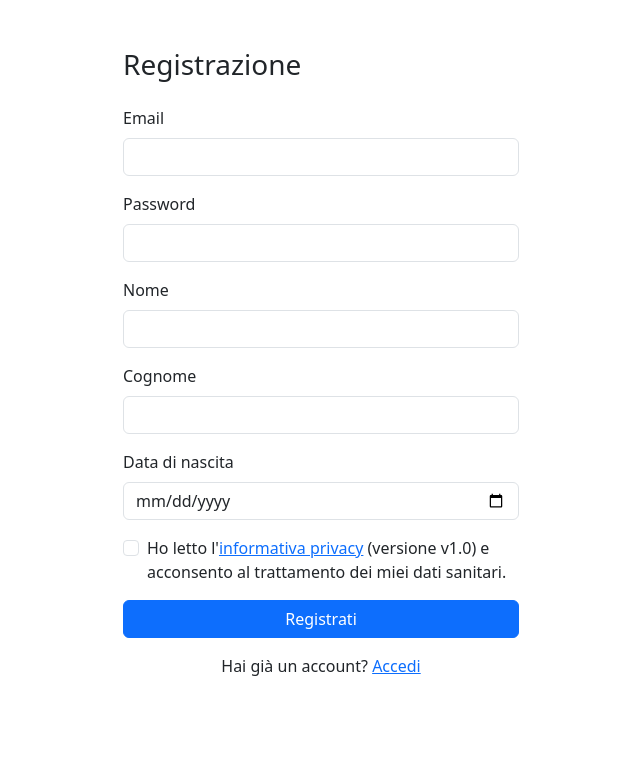
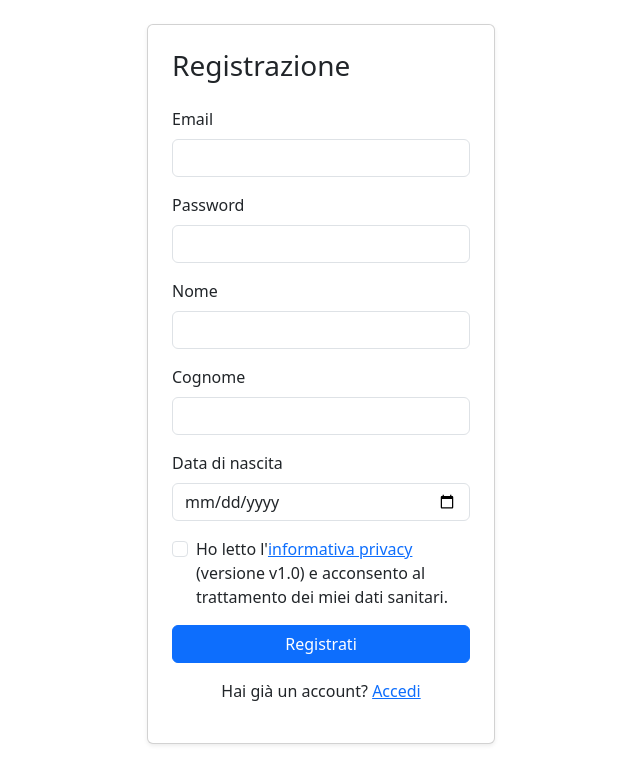
Before and after one commit to dumi05/med-app-fe, an Angular app: page /register in a window 1280 px wide. Shown: the top 784 px of the page, without its empty margins (319-959 px from the left). Built offline with nearby package versions, Linux system fonts and the light colour scheme.

Commit message:
generate a new component to manage layout for login and registration

```diff
--- /dev/null
+++ b/src/app/shared/auth/auth-layout/auth-layout.html
@@ -0,0 +1,12 @@
+<div class="container d-flex align-items-start align-items-md-center justify-content-center py-4 auth-page">
+  <div class="row w-100 justify-content-center">
+    <div class="col-12 col-sm-10 col-md-7 col-lg-5 col-xl-4">
+      <div class="card shadow-sm">
+        <div class="card-body p-3 p-md-4">
+          <h1 class="h3 mb-4">{{ title() }}</h1>
+          <ng-content />
+        </div>
+      </div>
+    </div>
+  </div>
+</div>
--- /dev/null
+++ b/src/app/shared/auth/auth-layout/auth-layout.scss
@@ -0,0 +1,3 @@
+.auth-page {
+  min-height: 75vh;
+}
--- /dev/null
+++ b/src/app/shared/auth/auth-layout/auth-layout.ts
@@ -0,0 +1,11 @@
+import { Component, input } from '@angular/core';
+
+@Component({
+  selector: 'app-auth-layout',
+  imports: [],
+  templateUrl: './auth-layout.html',
+  styleUrl: './auth-layout.scss',
+})
+export class AuthLayout {
+  readonly title = input.required<string>();
+}
--- a/src/app/shared/auth/login/login.html
+++ b/src/app/shared/auth/login/login.html
@@ -1,5 +1,4 @@
-<div class="container py-5" style="max-width: 420px">
-    <h1 class="h3 mb-4">Accedi</h1>
+<app-auth-layout title="Accedi">
 
     @if (error(); as message){
         <div class="alert alert-danger" role="alert">{{ message }}</div>
@@ -23,4 +22,4 @@
     <p class="mt-3 text-center">Non hai un account?
         <a routerLink="/register">Registrati</a>
     </p>
-</div>
+</app-auth-layout>
--- a/src/app/shared/auth/login/login.ts
+++ b/src/app/shared/auth/login/login.ts
@@ -5,10 +5,11 @@ import { AuthService } from '../auth.service';
 import { homeForRole } from '../role-home';
 import { ApiError } from '../../http/api-error';
 import { userMessage } from '../../http/error-messages';
+import { AuthLayout } from '../auth-layout/auth-layout';
 
 @Component({
   selector: 'app-login',
-  imports: [ReactiveFormsModule, RouterLink],
+  imports: [ReactiveFormsModule, RouterLink, AuthLayout],
   templateUrl: './login.html',
   styleUrl: './login.scss',
 })
--- a/src/app/shared/auth/register/register.html
+++ b/src/app/shared/auth/register/register.html
@@ -1,5 +1,4 @@
-<div class="container py-5" style="max-width: 420px">
-    <h1 class="h3 mb-4">Registrazione</h1>
+<app-auth-layout title="Registrazione">
 
     @if (error(); as message){
         <div class="alert alert-danger" role="alert">{{ message }}</div>
@@ -48,4 +47,4 @@
     <p class="mt-3 text-center">Hai già un account?
         <a routerLink="/login">Accedi</a>
     </p>
-</div>
+</app-auth-layout>
--- a/src/app/shared/auth/register/register.ts
+++ b/src/app/shared/auth/register/register.ts
@@ -6,10 +6,11 @@ import { GDPR_CONSENT_VERSION } from '../gdpr-consent';
 import { homeForRole } from '../role-home';
 import { userMessage } from '../../http/error-messages';
 import { ApiError } from '../../http/api-error';
+import { AuthLayout } from '../auth-layout/auth-layout';
 
 @Component({
   selector: 'app-register',
-  imports: [ReactiveFormsModule, RouterLink],
+  imports: [ReactiveFormsModule, RouterLink, AuthLayout],
   templateUrl: './register.html',
   styleUrl: './register.scss',
 })
```
Also changed, not shown: 1 other file (tests, documents, lock files or other folders).
